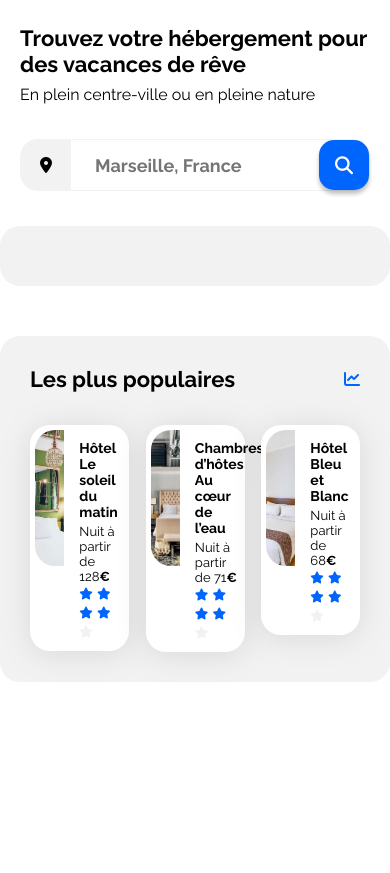
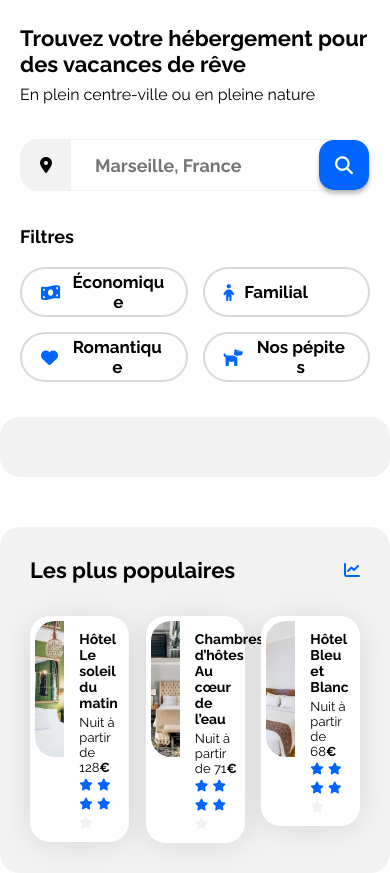
Before and after one commit to Moussier24/oc-dev-web-p1, a plain HTML site: page index.html in a window 390 px wide. Shown: the part 120-993 px from the top of the page. Before the commit the page ends 844 px from the top, so only its background shows below. Drawn offline with Linux system fonts and the light colour scheme.

Commit message:
Ajout de la pertie Filtres

```diff
--- a/css/style.css
+++ b/css/style.css
@@ -17,6 +17,11 @@
 
 button {
     border: none;
+    background: none;
+}
+
+ul {
+    list-style: none;
 }
 
 body {
@@ -61,9 +66,13 @@ a {
     height: 35px;
 }
 
-.navbar .navbar-links .navbar-link {
+.navbar .navbar-links .navbar-link,
+.navbar .navbar-links .navbar-link a {
     width: 100%;
     height: 100%;
+}
+
+.navbar .navbar-links .navbar-link a {
     display: flex;
     justify-content: center;
     align-items: flex-end;
@@ -154,6 +163,51 @@ a {
 .searchbar .searchbar-form .searchbar-button .searchbar-button-icon {
     display: none;
 }
+
+.filters {
+    display: flex;
+    align-items: center;
+    gap: 15px;
+    margin-top: 35px;
+}
+
+.filters .filters-buttons {
+    display: flex;
+    align-items: center;
+    gap: 15px;
+}
+
+.filters .filters-title {
+    font-size: 18px;
+    font-weight: 700;
+}
+
+.filters .filters-button {
+    display: flex;
+    align-items: center;
+    gap: 10px;
+    height: 50px;
+    padding: 4px 19px;
+    border-radius: 25px;
+    border: 2px solid #D9D9D9;
+}
+
+.filters .filters-button:hover {
+    background-color: #DEEBFF;
+}
+
+.filters .filters-button .filters-button-icon {
+    color: var(--main-color);
+}
+
+.filters .filters-button .filters-button-icon,
+.filters .filters-button .filters-button-text {
+    font-size: 17px;
+    font-weight: 700;
+    white-space: nowrap;
+}
+
+/****** Sections ***********/
 
 .section-title {
     margin: 0;
@@ -284,6 +338,14 @@ a {
     .populaires-cards .card-subtitle {
         font-size: 13px;
     }
+
+    /****** Search and Filters ***********/
+
+    .filters {
+        flex-direction: column;
+        align-items: flex-start;
+        gap: 20px;
+    }
 }
 
 /* Small devices (phones, less than 768px) */
@@ -306,8 +368,11 @@ a {
 
     .navbar .navbar-links .navbar-link {
         flex: 1;
+        border-bottom: 2px solid var(--main-bg-color);
+    }
+
+    .navbar .navbar-links .navbar-link a {
         align-items: flex-start;
-        border-bottom: 2px solid var(--main-bg-color);
     }
 
     .navbar .navbar-links .navbar-link.navbar-link-active {
@@ -346,4 +411,19 @@ a {
     .searchbar .searchbar-form .searchbar-button .searchbar-button-text {
         display: none;
     }
+
+    .filters .filters-buttons {
+        width: 100%;
+        display: grid;
+        grid-template-columns: repeat(2, minmax(0, 1fr));
+    }
+
+    .filters .filters-button {
+        width: 100%;
+    }
+
+    .filters .filters-button .filters-button-text {
+        white-space: inherit;
+        line-break: anywhere;
+    }
 }
--- a/index.html
+++ b/index.html
@@ -47,6 +47,35 @@
                             <span class="searchbar-button-text">Rechercher</span>
                         </button>
                     </form>
+                </div>
+                <div class="filters">
+                    <h3 class="filters-title">Filtres</h3>
+                    <ul class="filters-buttons">
+                        <li>
+                            <button class="filters-button">
+                                <i class="fa-solid fa-money-bill-wave filters-button-icon" aria-hidden="true"></i>
+                                <span class="filters-button-text">Économique</span>
+                            </button>
+                        </li>
+                        <li>
+                            <button class="filters-button">
+                                <i class="fa-solid fa-child filters-button-icon" aria-hidden="true"></i>
+                                <span class="filters-button-text">Familial</span>
+                            </button>
+                        </li>
+                        <li>
+                            <button class="filters-button">
+                                <i class="fa-solid fa-heart filters-button-icon" aria-hidden="true"></i>
+                                <span class="filters-button-text">Romantique</span>
+                            </button>
+                        </li>
+                        <li>
+                            <button class="filters-button">
+                                <i class="fa-solid fa-dog filters-button-icon" aria-hidden="true"></i>
+                                <span class="filters-button-text">Nos pépites</span>
+                            </button>
+                        </li>
+                    </ul>
                 </div>
             </div>
             <div class="hebergements-and-populaires">
```
